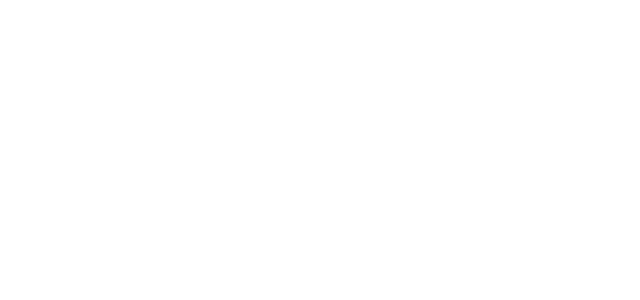
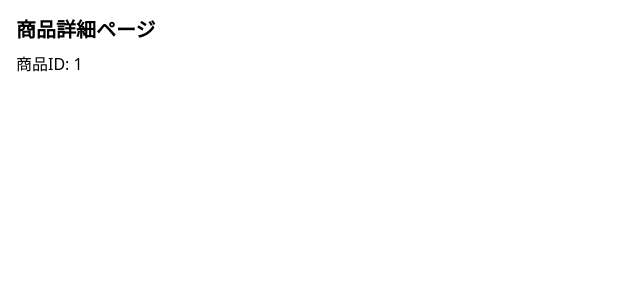
Before and after one commit to TakahiroKawai/shopping-site, a Nuxt app: page /product/1 in a window 1280 px wide. Before the commit this address had no page. Shown: the top 300 px of the page, without its empty margins (0-640 px from the left). Built offline with nearby package versions, Linux system fonts and the light colour scheme.

Commit message:
動的ルーティング対応として商品詳細ページを追加

```diff
--- a/components/ProductCard.vue
+++ b/components/ProductCard.vue
@@ -31,9 +31,14 @@
     <h3 class="font-bold text-lg">{{ name }}</h3>
     <p class="text-sm text-gray-600">{{ description }}</p>
     <p class="text-right text-blue-600 font-bold mt-2">{{ price.toLocaleString() }}円</p>
-    <button @click="toggleFavorite(id)" class="mt-2 text-sm px-3 py-1 rounded border" :class="isFavorite(id) ? 'bg-red-100 text-red-600 border-red-400' : 'bg-gray-100 text-gray-600 border-gray-300'">
-      {{ isFavorite(id) ? 'お気に入り解除' : 'お気に入りに追加' }}
-    </button>
+    <div class="flex justify-between">
+      <NuxtLink :to="`/product/${id}`">
+        詳細ページへ
+      </NuxtLink>
+      <button @click="toggleFavorite(id)" class="mt-2 text-sm px-3 py-1 rounded border" :class="isFavorite(id) ? 'bg-red-100 text-red-600 border-red-400' : 'bg-gray-100 text-gray-600 border-gray-300'">
+        {{ isFavorite(id) ? 'お気に入り解除' : 'お気に入りに追加' }}
+      </button>
+    </div>
     <button @click="handleAddToCart" class="w-full mt-2 bg-blue-600 text-white py-1 rounded hover:bg-blue-700">
       カートに追加
     </button>
--- /dev/null
+++ b/pages/product/[id].vue
@@ -0,0 +1,13 @@
+<template>
+  <div class="p-4">
+    <h1 class="text-xl font-bold">商品詳細ページ</h1>
+    <p class="mt-2">商品ID: {{ id }}</p>
+  </div>
+</template>
+
+<script setup>
+import { useRoute } from 'vue-router'
+
+const route = useRoute()
+const id = route.params.id
+</script>
```
